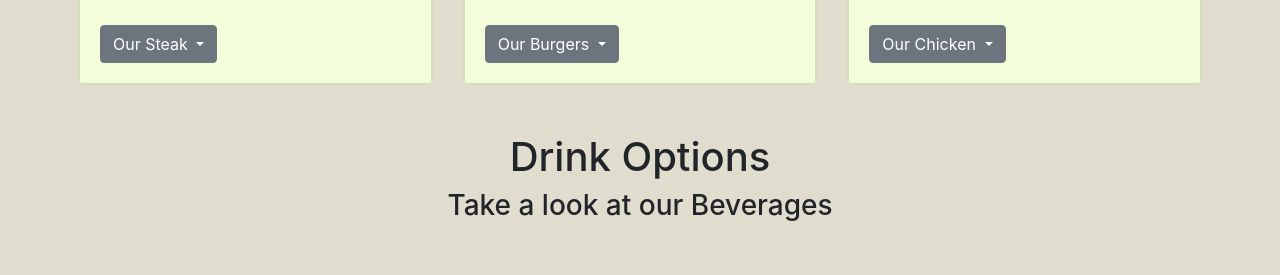
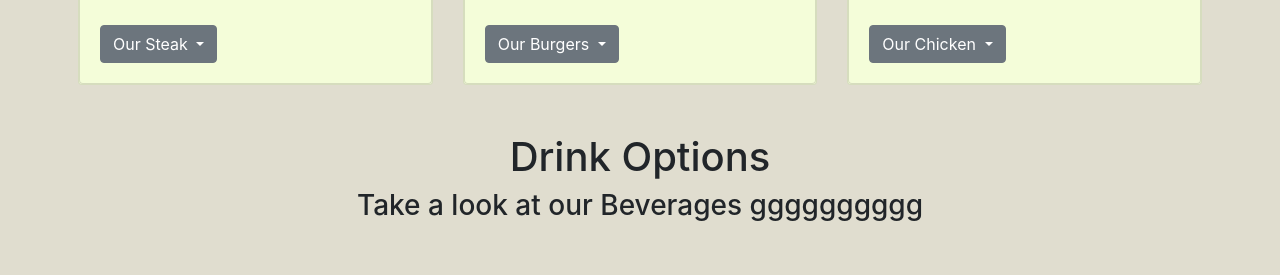
Before and after one commit to Owurakz/Bootstrap-practice, a plain HTML site: page week 6.html in a window 1280 px wide. Shown: the part 467-742 px from the top of the page. Drawn offline with Linux system fonts and the light colour scheme; grey boxes are pictures that could not be loaded.

Commit message:
Added nothing great

```diff
--- a/week 6.html
+++ b/week 6.html
@@ -112,7 +112,7 @@
  </div>
 
  <p class="h1 text-center ">Drink Options</p>
- <p class="h3 text-center"> Take a look at our Beverages</p>
+ <p class="h3 text-center"> Take a look at our Beverages gggggggggg</p>
 
  <div class="container-fluid">
  <div class="row p-5">
```
